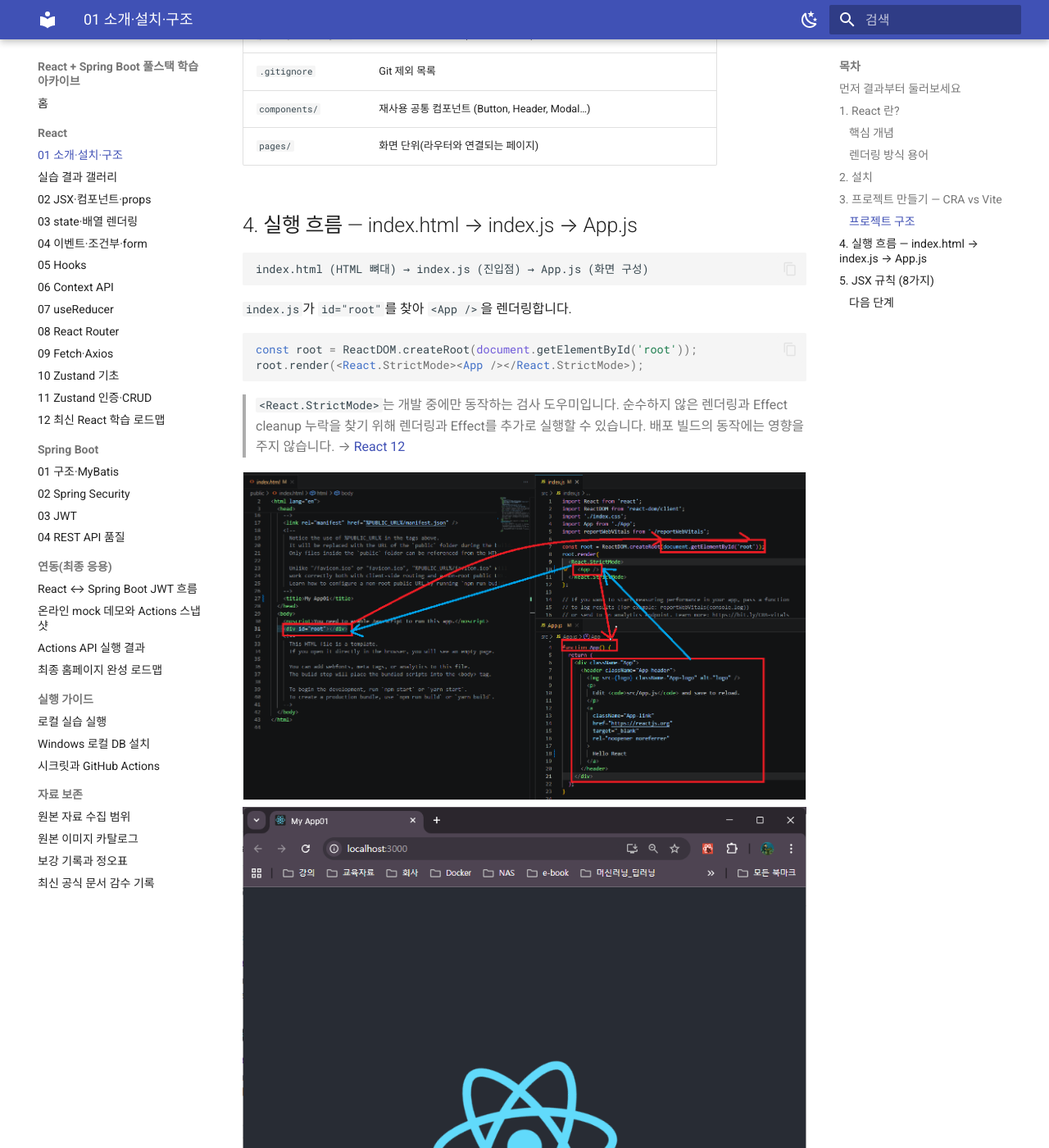
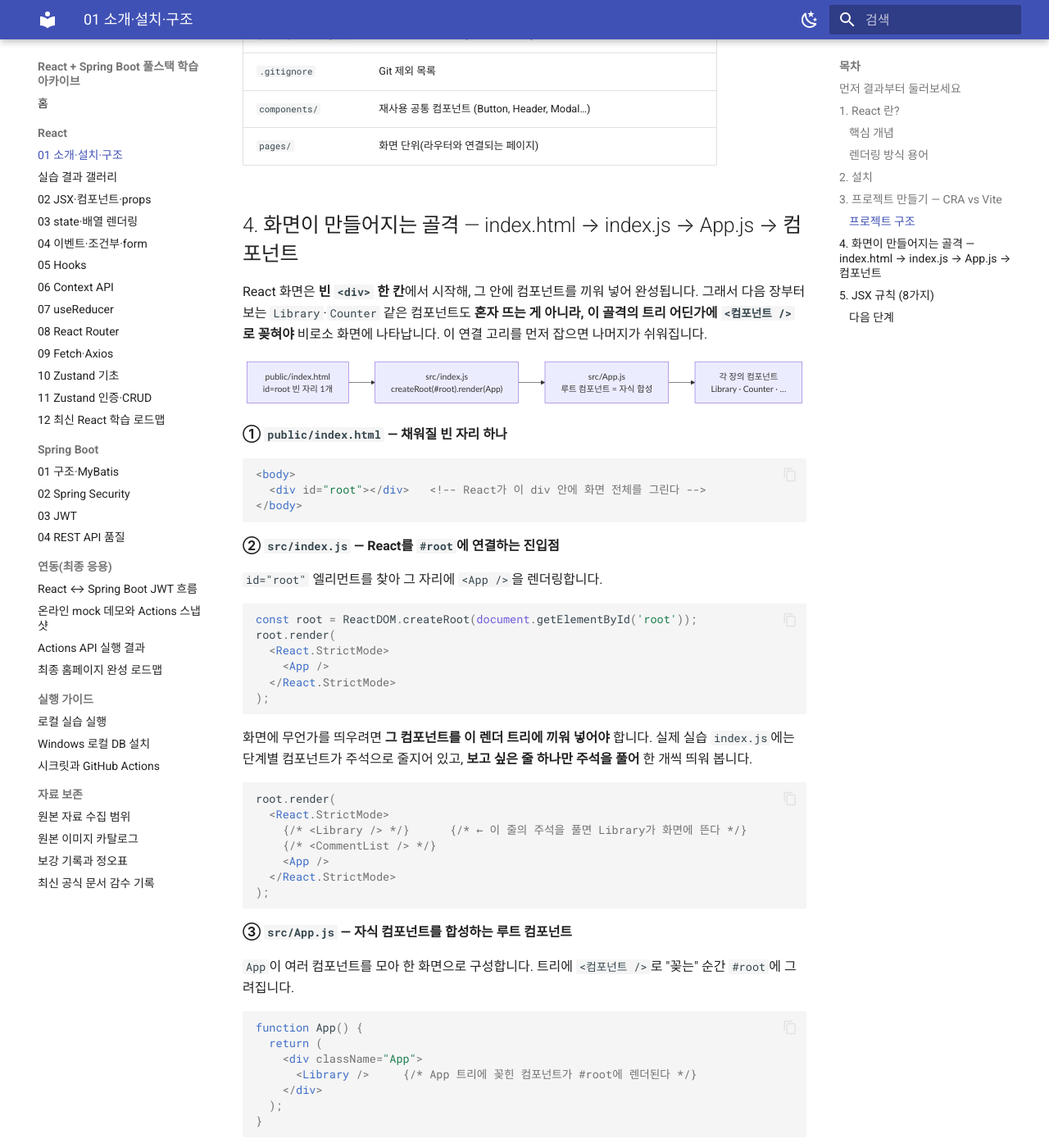
Before and after one commit to notetester/REACT, an MkDocs documentation site: the page built from docs/react/01-intro-setup.md, in a window 1280 px wide and 1400 px high, scrolled down 5631 px. Shown: the whole window at 82% size. Built offline with MkDocs 1.6.1 and Material for MkDocs 9.7.7, drawn with Linux system fonts in a browser that asks for light colours; some of the changed text lies outside the part shown.

Commit message:
docs(react): 앱 골격·조립 모델 보강 — 컴포넌트가 어디에 어떻게 꽂혀 화면이 되는지
초심자가 단일 컴포넌트 코드만으로는 "이게 어디에 붙어 화면이 되는가"를 알기 어렵다는 피드백 반영:
- React 01: §4를 'index.html #root → index.js가 <App/> 마운트 → App.js가 컴포넌트 합성' 골격 모델로 재작성(mermaid 트리 + 실제 index.html/index.js/App.js 코드 + 주석 해제로 한 개씩 띄우기). {#app-skeleton} 앵커 부여
- React 02: 첫 컴포넌트에 "이 컴포넌트는 어디에 붙나?" tip → 골격으로 연결
- React 08 Router: "<Routes>는 URL에 따라 컴포넌트가 갈아끼워지는 구멍, 내비는 그 밖이라 고정" 조립 모델 + mermaid, 라이브 데모 캡션을 이 관점으로 재설명

Co-Authored-By: Claude Opus 4.8 <noreply@anthropic.com>

````diff
--- a/docs/react/01-intro-setup.md
+++ b/docs/react/01-intro-setup.md
@@ -81,17 +81,71 @@ React는 화면을 만들기 위한 라이브러리입니다. 처음부터 모
 | `components/` | 재사용 공통 컴포넌트 (Button, Header, Modal…) |
 | `pages/` | 화면 단위(라우터와 연결되는 페이지) |
 
-## 4. 실행 흐름 — index.html → index.js → App.js
+## 4. 화면이 만들어지는 골격 — index.html → index.js → App.js → 컴포넌트 {#app-skeleton}
 
+React 화면은 **빈 `<div>` 한 칸**에서 시작해, 그 안에 컴포넌트를 끼워 넣어 완성됩니다. 그래서 다음 장부터 보는 `Library`·`Counter` 같은 컴포넌트도 **혼자 뜨는 게 아니라, 이 골격의 트리 어딘가에 `<컴포넌트 />`로 꽂혀야** 비로소 화면에 나타납니다. 이 연결 고리를 먼저 잡으면 나머지가 쉬워집니다.
+
+```mermaid
+flowchart LR
+  H["public/index.html<br/>id=root 빈 자리 1개"]
+  J["src/index.js<br/>createRoot(#root).render(App)"]
+  A["src/App.js<br/>루트 컴포넌트 = 자식 합성"]
+  C["각 장의 컴포넌트<br/>Library · Counter · …"]
+  H --> J --> A --> C
 ```
-index.html (HTML 뼈대) → index.js (진입점) → App.js (화면 구성)
+
+**① `public/index.html` — 채워질 빈 자리 하나**
+
+```html
+<body>
+  <div id="root"></div>   <!-- React가 이 div 안에 화면 전체를 그린다 -->
+</body>
 ```
-`index.js`가 `id="root"`를 찾아 `<App />`을 렌더링합니다.
+
+**② `src/index.js` — React를 `#root`에 연결하는 진입점**
+
+`id="root"` 엘리먼트를 찾아 그 자리에 `<App />`을 렌더링합니다.
+
 ```jsx
 const root = ReactDOM.createRoot(document.getElementById('root'));
-root.render(<React.StrictMode><App /></React.StrictMode>);
+root.render(
+  <React.StrictMode>
+    <App />
+  </React.StrictMode>
+);
 ```
-> `<React.StrictMode>`는 개발 중에만 동작하는 검사 도우미입니다. 순수하지 않은 렌더링과 Effect cleanup 누락을 찾기 위해 렌더링과 Effect를 추가로 실행할 수 있습니다. 배포 빌드의 동작에는 영향을 주지 않습니다. → [React 12](12-modern-react-roadmap.md)
+
+화면에 무언가를 띄우려면 **그 컴포넌트를 이 렌더 트리에 끼워 넣어야** 합니다. 실제 실습 `index.js`에는 단계별 컴포넌트가 주석으로 줄지어 있고, **보고 싶은 줄 하나만 주석을 풀어** 한 개씩 띄워 봅니다.
+
+```jsx
+root.render(
+  <React.StrictMode>
+    {/* <Library /> */}      {/* ← 이 줄의 주석을 풀면 Library가 화면에 뜬다 */}
+    {/* <CommentList /> */}
+    <App />
+  </React.StrictMode>
+);
+```
+
+**③ `src/App.js` — 자식 컴포넌트를 합성하는 루트 컴포넌트**
+
+`App`이 여러 컴포넌트를 모아 한 화면으로 구성합니다. 트리에 `<컴포넌트 />`로 "꽂는" 순간 `#root`에 그려집니다.
+
+```jsx
+function App() {
+  return (
+    <div className="App">
+      <Library />     {/* App 트리에 꽂힌 컴포넌트가 #root에 렌더된다 */}
+    </div>
+  );
+}
+```
+
+> 이 저장소의 실제 `App.js`는 여러 실습을 **한 앱**에서 보여주려고, 위처럼 컴포넌트를 직접 나열하는 대신 **라우터로 화면을 나눕니다.** "URL에 따라 어떤 컴포넌트가 그 자리에 꽂히는가"가 핵심입니다 → [React 08 — Router](08-router.md)
+
+**정리:** `index.html`의 `#root` 한 자리 → `index.js`가 `<App/>`을 연결 → `App.js`가 컴포넌트를 합성 → 그래서 화면이 납니다. 다음 장부터 나오는 **모든 컴포넌트는 "이 트리의 어디에 꽂히는가"를 함께 떠올리세요.**
+
+> `<React.StrictMode>`는 개발 중에만 동작하는 검사 도우미입니다(순수하지 않은 렌더링·Effect cleanup 누락을 찾기 위해 일부 동작을 두 번 실행). 배포 빌드에는 영향이 없습니다. → [React 12](12-modern-react-roadmap.md)
 
 ![index.html → index.js → App.js 연결](../assets/img/day01-practice/d1p_02.png)
 ![브라우저 실행 결과](../assets/img/day01-practice/d1p_00.png)
````
Also changed, not shown: docs/react/02-jsx-components.md (+3 -0 lines), docs/react/08-router.md (+16 -1 lines).
